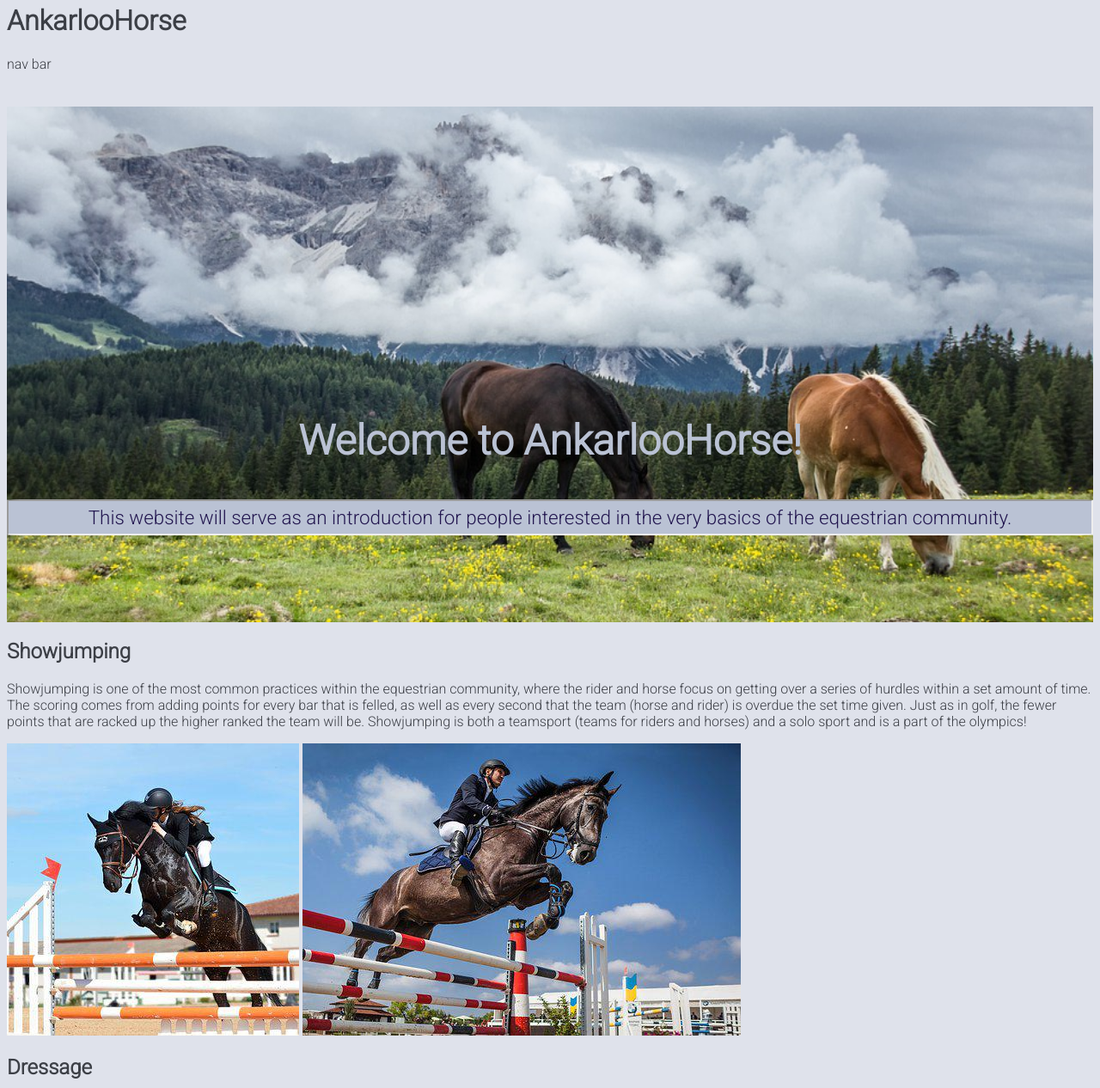
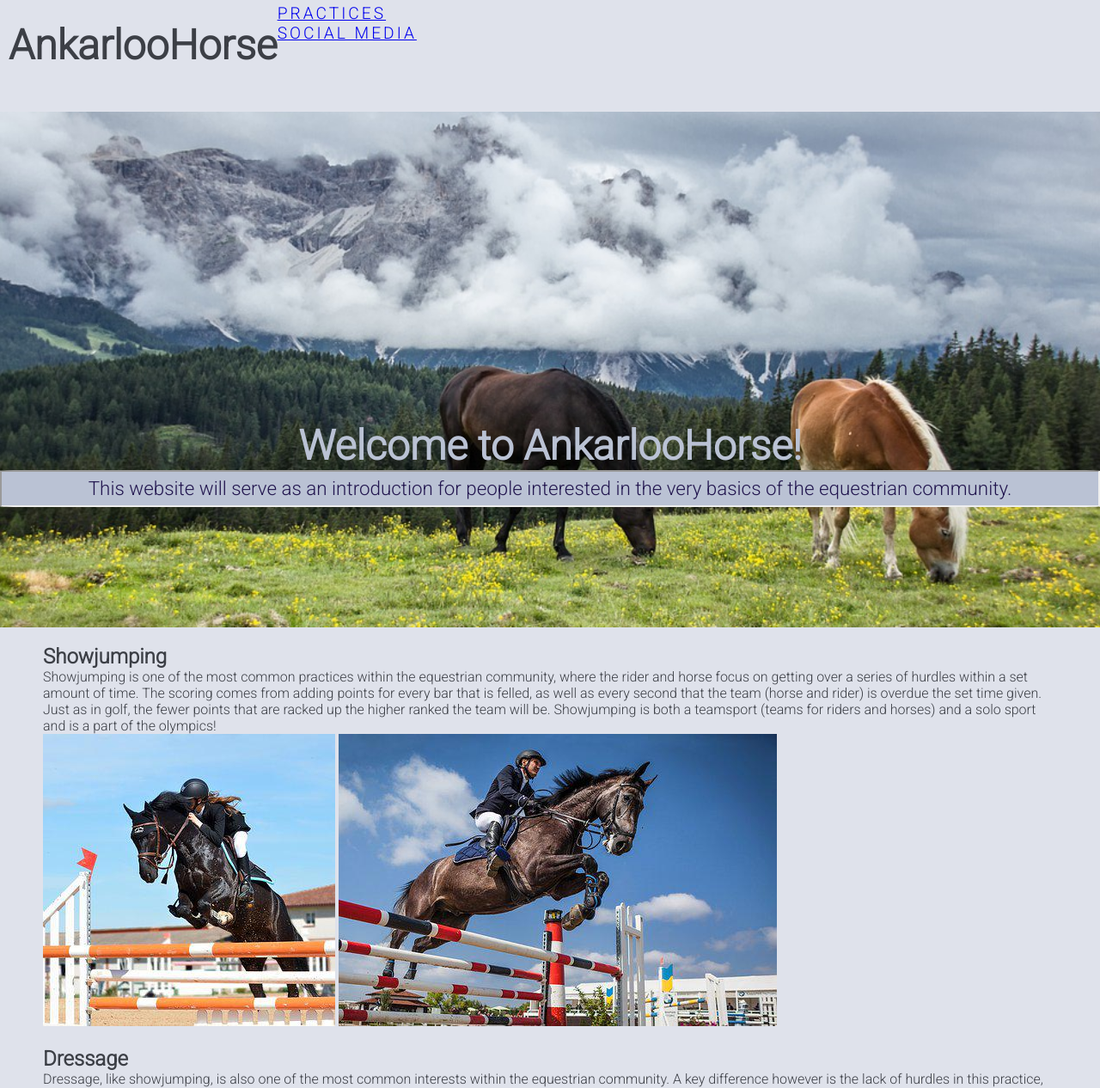
Before and after one commit to EbbaStrandholm/milestone-project-1, a plain HTML site: page index.html in a window 1280 px wide. Shown: the part 16-1282 px from the top of the page at 86% size. Drawn offline with Linux system fonts and the light colour scheme.

Commit message:
Add margins to the practices class in css

```diff
--- a/assets/css/style.css
+++ b/assets/css/style.css
@@ -1,6 +1,12 @@
 @import url('https://fonts.googleapis.com/css2?family=Roboto:wght@300&display=swap');
 
-/* CSS relevant for the whole page */
+/* css relevant for the whole page */
+
+* {
+    margin: 0;
+    padding: 0;
+    border: none;
+}
 
 body {
     font-family: 'Roboto', sans-serif;
@@ -8,12 +14,38 @@ body {
     background-color: #dfe2eb;
 }
 
-/* Hero image and hero text */
+/* logo */
+
+#logo {
+    float: left;
+    font-size: 300%;
+    margin-left: 10px;
+    margin-top: 20px;
+}
+
+/* nav */
+
+nav {
+    font-size: 120%;
+    letter-spacing: 3px;
+    text-transform: uppercase;
+}
+
+nav ul {
+    list-style-type: none;
+    margin-right: 10px;
+    margin-top: 20px;
+}
+
+
+
+/* hero image and hero text */
 
 #hero-image {
     background-image: url('../images/horse-hero-image.jpg');
     width: 100%;
     height: 600px;
+    margin-top: 80px;
     background-repeat: no-repeat;
     background-position: center;
     background-size: cover;
@@ -39,6 +71,9 @@ body {
 
 /* main sections: showjumping, dressage, groundwork */
 
-#showjumping {
-    margin: 10px 0 10px 0;
+.practices {
+    margin-top: 20px;
+    margin-left: 50px;
+    margin-right: 50px;
+    margin-bottom: 20px;
 }
--- a/index.html
+++ b/index.html
@@ -14,11 +14,19 @@
 <!-- Header and navigation elements -->
 
      <header>
-        <h1>AnkarlooHorse</h1>
+        <h1 id="logo">AnkarlooHorse</h1>
         <nav>
-            nav bar
+            <ul>
+                <li>
+                    <a href="#practices">Practices</a>
+                </li>
+                <li>
+                    <a href="#footer">Social media</a>
+                </li>
+            </ul>
         </nav>
     </header>
+
 
  <!-- Hero image -->
 
@@ -33,13 +41,13 @@
         </div>
     </div>
 
-    <main>
+    <main id="main">
 
 <!-- Showjumping: paragraph and pictures discussing/showing showjumping -->
 
         <section class="practices">
             <h2>Showjumping</h2>
-            <p id="showjumping-text">
+            <p>
                 Showjumping is one of the most common practices within the equestrian community,
                 where the rider and horse focus on getting over a series of hurdles within a set amount of time.
                 The scoring comes from adding points for every bar that is felled, as well as every second that the team (horse and rider)
@@ -54,7 +62,7 @@
 
         <section class="practices">
             <h2>Dressage</h2>
-            <p id="dressage-text">
+            <p>
                 Dressage, like showjumping, is also one of the most common interests within the equestrian community.
                 A key difference however is the lack of hurdles in this practice, as it focuses more on the gait and "elegance"
                 of the horse's and rider's teamwork. Dressage is also not graded by the amount of points accumulated, but rather the
@@ -70,7 +78,7 @@
 
         <section class="practices">
             <h2>Groundwork</h2>
-            <p id="groundwork-text">
+            <p>
                 Groundwork is the last fo the three big interests, but also vital nonetheless!
                 It is a very important part of bonding with your horse, as it is conducted from the ground rather from the saddle.
                 This practice consists of many different ways to work with your horse, such as lunging and trick training.
@@ -95,7 +103,7 @@
 
  <!-- Footer: social media links and contacts -->
 
-    <footer>
+    <footer id="footer">
         <a href="http://facebook.com" target="_blank" rel="noopener noreferrer">facebook</a>
         <a href="http://twitter.com" target="_blank" rel="noopener noreferrer">twitter</a>
         <a href="http://instagram.com" target="_blank" rel="noopener noreferrer">instagram</a>
```
